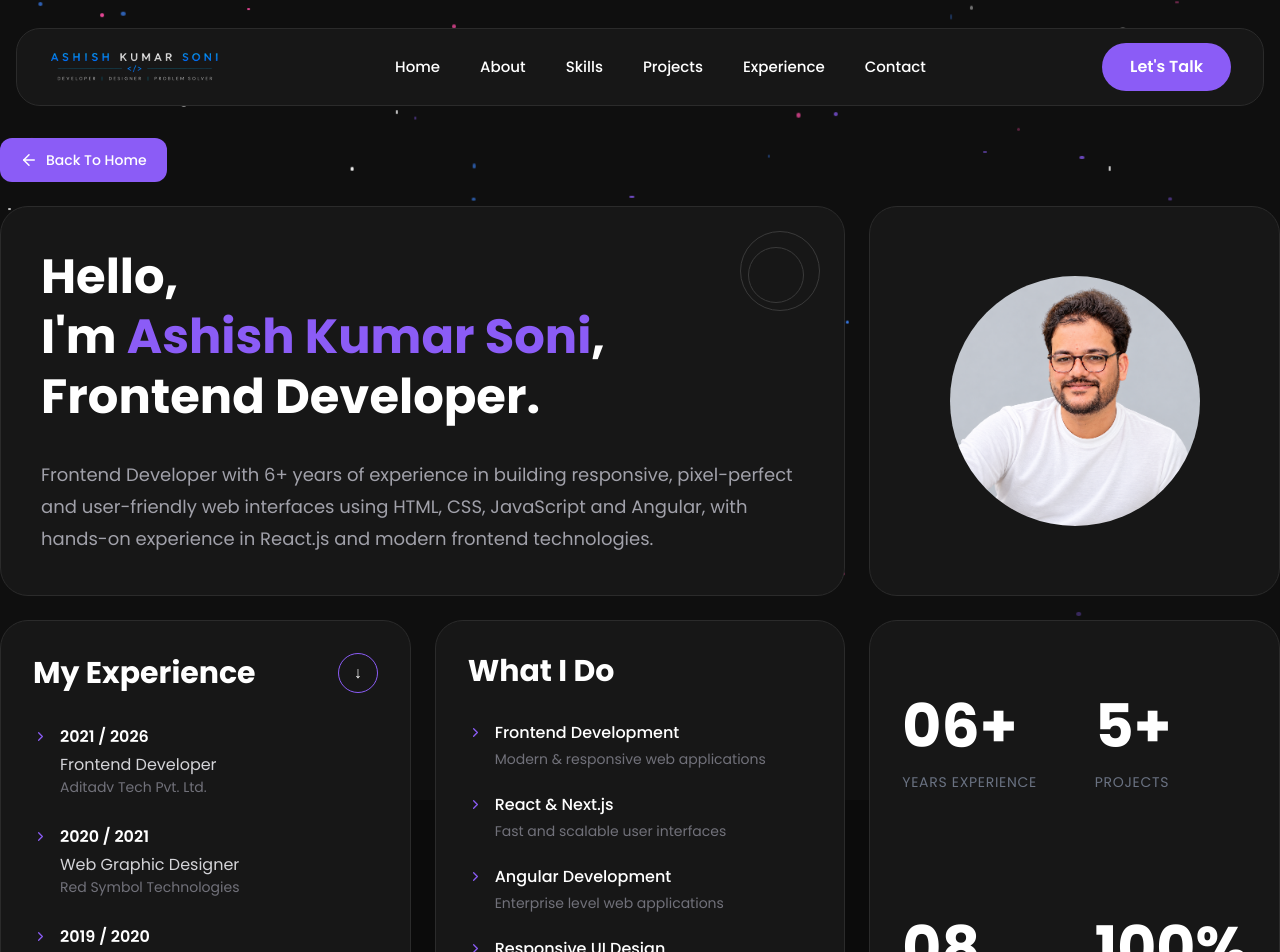
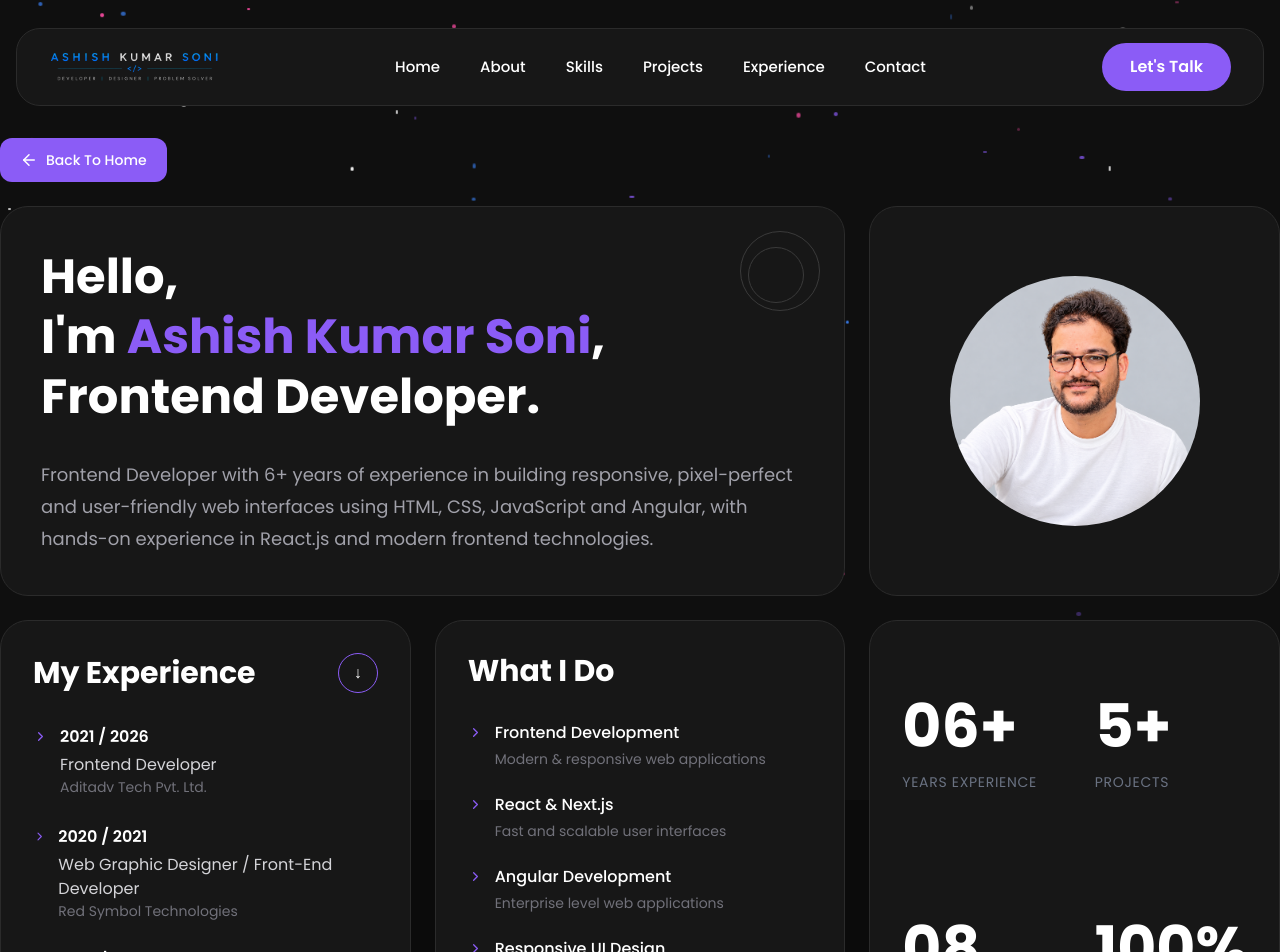
Before and after one commit to DASHISH498/portfolio, a Next.js app: page /about in a window 1280 px wide. Shown: the top 952 px of the page. Built offline with nearby package versions, Linux system fonts and the light colour scheme.

Commit message:
role updated

```diff
--- a/component/about/ExperienceCard.tsx
+++ b/component/about/ExperienceCard.tsx
@@ -8,7 +8,7 @@ const experience = [
   },
   {
     year: "2020 / 2021",
-    role: "Web Graphic Designer",
+    role: "Web Graphic Designer / Front-End Developer",
     company: "Red Symbol Technologies",
   },
   {
--- a/component/experience/TimelineCard.tsx
+++ b/component/experience/TimelineCard.tsx
@@ -9,7 +9,7 @@ const experience = [
   },
   {
     year: "2020 / 2021",
-    role: "Web Graphic Designer",
+    role: "Web Graphic Designer / Front-End Developer",
     company: "Red Symbol Technologies",
   },
   {
```
